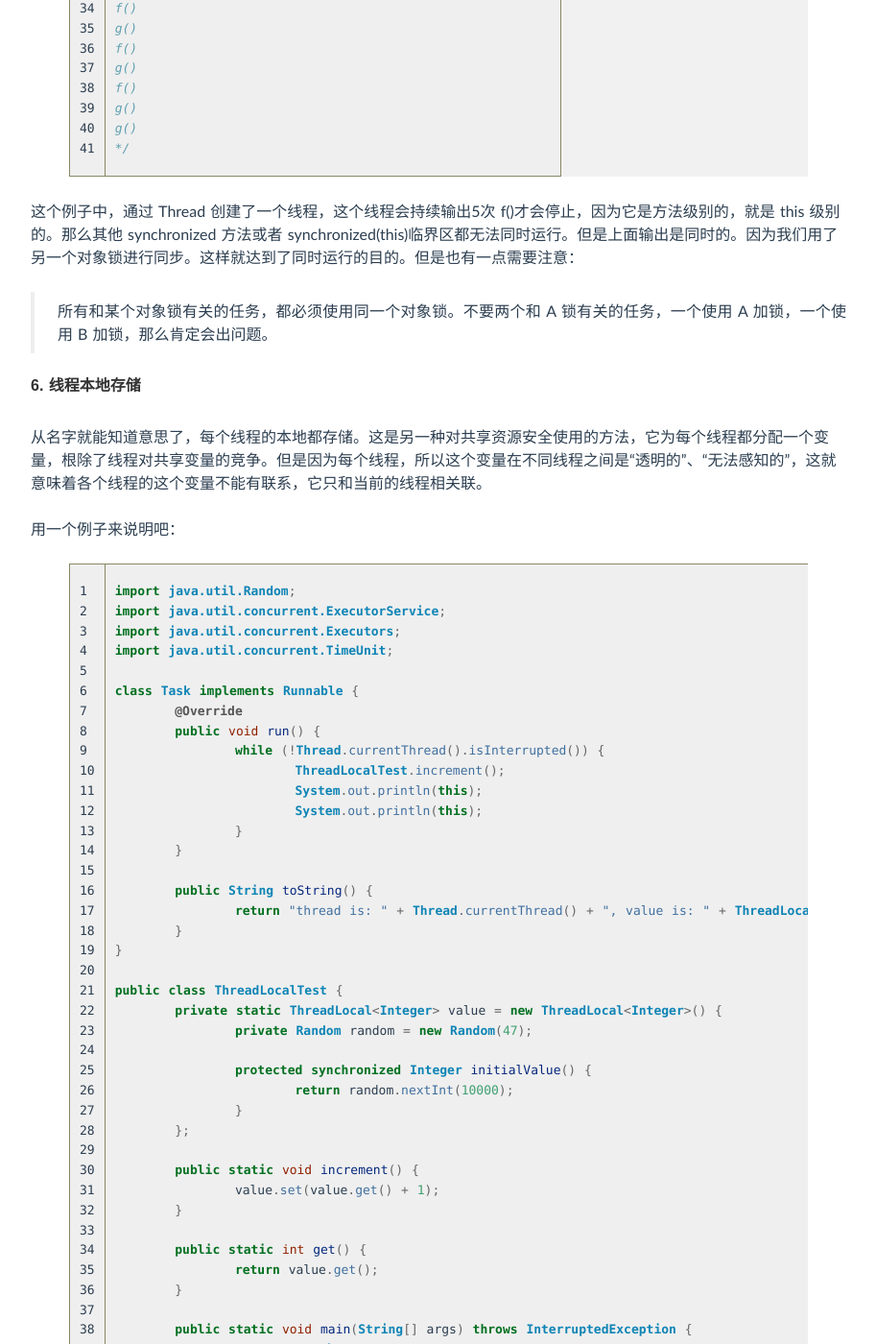
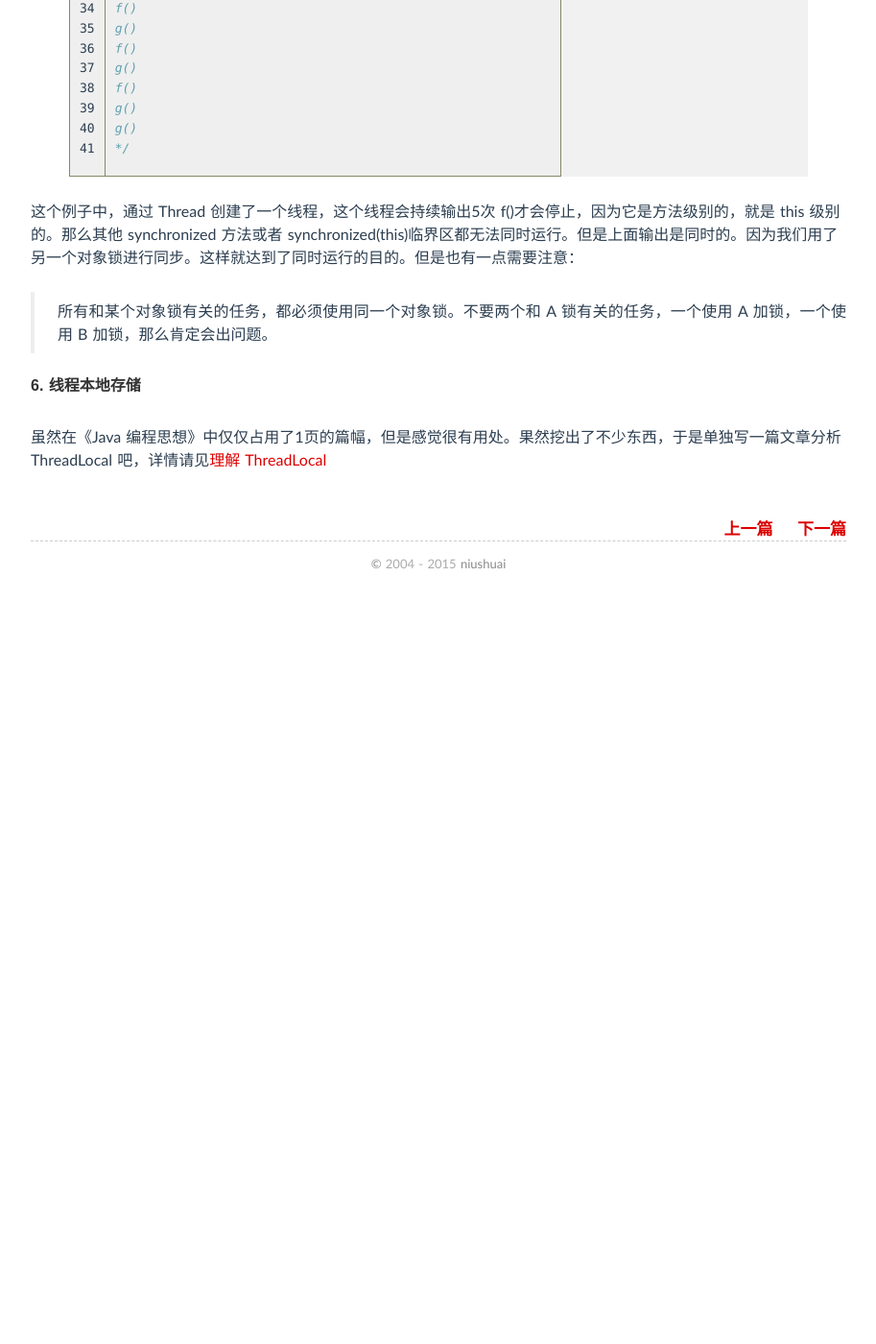
Before and after one commit to niushuai/blog, a Jekyll site: the page built from _posts/2015-01-18-thinking_int_java_chapter21-part2.md, in a window 1280 px wide and 1400 px high, scrolled down 12903 px. Shown: the whole window at 96% size, without its empty margins (183-1096 px from the left). Built offline with Jekyll 4.4.1, drawn with Linux system fonts in a browser that asks for light colours; Markdown is read by kramdown in place of the engine named in the settings; comment, search, counter and statistics services are not loaded; after the commit the page ends 13533 px from its top, so only the background shows below that; some of the changed lines change nothing that is shown; some of the changed text lies outside the part shown.

Commit message:
threadlocal

```diff
--- a/_posts/2015-01-18-thinking_int_java_chapter21-part2.md
+++ b/_posts/2015-01-18-thinking_int_java_chapter21-part2.md
@@ -561,65 +561,4 @@
 
 ####6. 线程本地存储
 
-从名字就能知道意思了，每个线程的本地都存储。这是另一种对共享资源安全使用的方法，它为每个线程都分配一个变量，根除了线程对共享变量的竞争。但是因为每个线程，所以这个变量在不同线程之间是“透明的”、“无法感知的”，这就意味着各个线程的这个变量不能有联系，它只和当前的线程相关联。
-
-用一个例子来说明吧：
-
-{% highlight java linenos %}
-import java.util.Random;
-import java.util.concurrent.ExecutorService;
-import java.util.concurrent.Executors;
-import java.util.concurrent.TimeUnit;
-
-class Task implements Runnable {
-	@Override
-	public void run() {
-		while (!Thread.currentThread().isInterrupted()) {
-			ThreadLocalTest.increment();
-			System.out.println(this);
-			System.out.println(this);
-		}
-	}
-
-	public String toString() {
-		return "thread is: " + Thread.currentThread() + ", value is: " + ThreadLocalTest.get();
-	}
-}
-
-public class ThreadLocalTest {
-	private static ThreadLocal<Integer> value = new ThreadLocal<Integer>() {
-		private Random random = new Random(47);
-
-		protected synchronized Integer initialValue() {
-			return random.nextInt(10000);
-		}
-	};
-
-	public static void increment() {
-		value.set(value.get() + 1);
-	}
-
-	public static int get() {
-		return value.get();
-	}
-
-	public static void main(String[] args) throws InterruptedException {
-		ExecutorService exec = Executors.newCachedThreadPool();
-		for (int i = 0; i < 3; i++) {
-			exec.execute(new Task());
-		}
-		TimeUnit.SECONDS.sleep(3);
-		exec.shutdownNow();
-	}
-}
-{% endhighlight java %}
-
-输出我就不贴了，运行一下就会发现。每个线程都会维护一个 value，而且相互不会影响。
-
-但是仔细观察这个程序也许会发现一个问题：
-
-> 为什么 ThreadLocal 是 static 的？既然是跟线程有关的，那么为啥要声明为静态变量？静态的意思是所有对象公用一个，而 ThreadLocal 刚刚才说是线程本地，每个线程各自都有单独的一份。这是为什么呢?
-
-首先看文档，然后去 stackoverflow 搜索。经过这些步骤，我个人试着总结一下：
-
-> 因为 ThreadLocal 是线程本地存储的，所以线程之间不会相互影响。那么最适合的情况就是 web request，每个 request 都有一个 userid，多线程的情况下，每个线程独占一个 userid，且线程间不可见。那么，为啥又是 static 的呢？这个也容易，反证法来说。如果没有 static，那么就是对象级别的，多线程情况下所有实例共享，所以还得加锁。而使用 static 之后，所有变量都使用的是
+虽然在《Java 编程思想》中仅仅占用了1页的篇幅，但是感觉很有用处。果然挖出了不少东西，于是单独写一篇文章分析 ThreadLocal 吧，详情请见[理解 ThreadLocal](../threadlocal)
--- /dev/null
+++ b/_posts/2015-01-28-threadlocal.md
@@ -0,0 +1,207 @@
+---
+layout: post
+title: 理解 ThreadLocal
+categories: Java
+tags: Java编程思想
+---
+
+###前言
+
+看到《Java 编程思想》的21.3小节，只用了一个小节介绍 ThreadLocal 的使用，但是不是很懂，于是找了点资料学习一下，下面是这篇文章的主线：
+
+1. 什么是 ThreadLocal，为什么要提出这个概念？——共享资源的访问问题
+	* synchronized——串行访问
+	* volatile——主内存刷新，不存在线程副本
+	* ThreadLocal——线程空间内的全局变量
+2. 文档 & 源码分析
+3. 探究一下为什么这么设计？
+4. 实际中如何正确使用？
+5. 有什么缺点？有危险吗？
+
+下面就来分析分析吧，gogogo~~
+
+####一、什么是 ThreadLocal，为什么要提出这个概念？
+
+多线程问题最让人抓狂的就是对共享资源的并发访问。目前为止，我见到的对共享资源的使用方法有：
+
+* synchronized——串行访问
+* volatile——主内存刷新，不存在线程副本
+* ThreadLocal——线程空间内的全局变量
+
+synchronized 很简单，就是每个对象访问共享资源时，会检查对象头中的锁状态，然后进行串行访问共享资源；volatile 也很简单，它在使用中保证对变量的访问均在主内存进行，不存在对象副本，所以每个线程要使用的时候，都必须强制从主内存刷新，但是如果操作不具有原子性，也会导致共享资源的污染，所以 volatile 的使用场景要非常小心，在《深入理解 Java 虚拟机》中有详细的分析，这里就不细谈了；然后 ThreadLocal，其实 ThreadLocal 跟共享资源没关系，因为都是线程内部的，所以根本不存在共享这一说法，那它是干嘛的？下面会详细说明。
+
+####二、文档 & 源码分析
+
+`public class ThreadLocal<T> extends Object`
+
+> This class provides thread-local variables. These variables differ from their normal counterparts in that each thread that accesses one (via its get or set method) has its own, independently initialized copy of the variable. **ThreadLocal instances are typically private static fields in classes that wish to associate state with a thread (e.g., a user ID or Transaction ID)【注：一般为 private static 修饰，比如一个 userid 或者事务 id】**.
+>
+> Each thread holds an implicit reference to its copy of a thread-local variable as long as the thread is alive and the ThreadLocal instance is accessible; after a thread goes away, all of its copies of thread-local instances are subject to garbage collection (unless other references to these copies exist).
+
+文档说的很简单，其实源码也很简单的，核心部分就是 ThreadLocalMap。然后对这个 Map 的 init，get，set 操作。我们抓住关键部分看一下：
+
+首先是 set()方法：
+
+{% highlight java linenos %}
+    //set 方法
+    public void set(T value) {
+        Thread t = Thread.currentThread();
+        ThreadLocalMap map = getMap(t);
+        if (map != null)
+            map.set(this, value);
+        else
+            createMap(t, value);
+    }
+
+    void createMap(Thread t, T firstValue) {
+        t.threadLocals = new ThreadLocalMap(this, firstValue);
+    }
+
+    ThreadLocalMap getMap(Thread t) {
+        return t.threadLocals;
+    }
+
+    void createMap(Thread t, T firstValue) {
+        t.threadLocals = new ThreadLocalMap(this, firstValue);
+    }
+{% endhighlight java %}
+
+在这个方法内部我们看到，首先通过 getMap(Thread t)方法获取和当前线程相关的 ThreadLocalMap，然后将变量的值设置到 ThreadLocalMap 对象中，当然如果获取到的ThreadLocalMap对象为空，就通过createMap方法创建。而 getMap()也很简单，就是获取和设置 Thread 类中的 threadLocals 变量，而这个变量的类型就是 ThreadLocalMap，这样进一步验证了上文中的观点：每个线程都有自己独立的 ThreadLocalMap 对象。
+
+打开java.lang.Thread类的源代码，我们能得到更直观的证明：
+
+{% highlight java linenos %}
+    /* ThreadLocal values pertaining to this thread. This map is maintained
+     * by the ThreadLocal class. */
+    ThreadLocal.ThreadLocalMap threadLocals = null;
+{% endhighlight java %}
+
+然后再看一下ThreadLocal类中的get()方法：
+
+{% highlight java linenos %}
+    //get 方法
+	public T get() {
+        Thread t = Thread.currentThread(); //原来 Thread 中有 ThreadLocalMap 属性
+        ThreadLocalMap map = getMap(t);
+        if (map != null) {
+            ThreadLocalMap.Entry e = map.getEntry(this);
+            if (e != null) {
+                @SuppressWarnings("unchecked")
+                T result = (T)e.value;
+                return result;
+            }
+        }
+        return setInitialValue();
+    }
+
+    private T setInitialValue() {
+        T value = initialValue();
+        Thread t = Thread.currentThread();
+        ThreadLocalMap map = getMap(t);
+        if (map != null)
+            map.set(this, value);
+        else
+            createMap(t, value);
+        return value;
+    }
+{% endhighlight java %}
+
+这两个方法的代码告诉我们，在获取和当前线程绑定的值时，ThreadLocalMap 对象是以 this 指向的 ThreadLocal 对象为键进行查找的，这当然和前面set()方法的代码是呼应的。
+
+####三、探究一下为什么这么设计？
+
+ThreadLocal ，从名字就可以翻译为线程的本地存储。这是一种对共享资源安全使用的方法，但是和 synchronized 有区别，它为每个线程都分配一个变量的内存空间，根除了线程对共享变量的竞争。但是因为每个线程，所以这个变量在不同线程之间是“透明的”、“无法感知的”，这就意味着各个线程的这个变量不能有联系，它只和当前的线程相关联。
+
+用一个例子来说明吧：
+
+{% highlight java linenos %}
+import java.util.Random;
+import java.util.concurrent.ExecutorService;
+import java.util.concurrent.Executors;
+import java.util.concurrent.TimeUnit;
+
+class Task implements Runnable {
+	@Override
+	public void run() {
+		while (!Thread.currentThread().isInterrupted()) {
+			ThreadLocalTest.increment();
+			System.out.println(this);
+		}
+	}
+
+	public String toString() {
+		return "thread is: " + Thread.currentThread() + ", value is: " + ThreadLocalTest.get();
+	}
+}
+
+public class ThreadLocalTest {
+	private static ThreadLocal<Integer> value = new ThreadLocal<Integer>() {
+		private Random random = new Random(47);
+
+		protected synchronized Integer initialValue() {
+			return random.nextInt(10000);
+		}
+	};
+
+	public static void increment() {
+		value.set(value.get() + 1);
+	}
+
+	public static int get() {
+		return value.get();
+	}
+
+	public static void main(String[] args) throws InterruptedException {
+		ExecutorService exec = Executors.newCachedThreadPool();
+		for (int i = 0; i < 3; i++) {
+			exec.execute(new Task());
+		}
+		TimeUnit.SECONDS.sleep(3);
+		exec.shutdownNow();
+	}
+}
+{% endhighlight java %}
+
+输出我就不贴了，运行一下就会发现。每个线程都会维护一个 value，而且相互不会影响。
+
+但是仔细观察这个程序也许会发现一个问题：
+
+> 为什么 ThreadLocal 是 static 的？既然是跟线程有关的，那么为啥要声明为静态变量？静态的意思是所有对象公用一个，而 ThreadLocal 刚刚才说是线程本地，每个线程各自都有单独的一份。这是为什么呢?
+
+首先自然是文档，然后源码，然后去 stackoverflow 搜索，比如[Why should Java ThreadLocal variables be static](http://stackoverflow.com/questions/2784009/why-should-java-threadlocal-variables-be-static)。我个人试着总结一下吧。
+
+> 首先，TLS 的概念来源于 C 语言，详细的可以参考这篇文章——[漫谈兼容内核](http://www.longene.org/techdoc/0328131001224576926.html)。其实多线程的提出，最需要解决的是可视性问题，也就是前面提到的对共享资源的正确使用。对于有些共享资源，我希望所有线程可见，于是我在进程级别声明即可（也就是常见的全局变量），这样所有线程都可以任意访问，这时为了防止污染，就需要加锁进行串行访问；对于有些资源，我仅仅希望在本线程可见，不能让其他线程污染，这样很容易想到在线程内部声明局部变量，但是这么做有个头疼的问题是局部变量有作用域，如果我的线程需要横跨多个函数，那么我需要一层一层传递。举个极端的例子，如果有个线程 A 吧，A 启动时会调用 a()，然后 a()中调b(),b()中调 c(),……共有100层方法调用，且只有第1层和第100层用到了一个想在线程内部使用的局部变量，那么我就需要在100层函数的每一层都传递这个变量。这样做显然是下下之选，因为不仅容易出错，而且维护起来也非常容易让人困惑（我靠，这个函数传入的这个参数压根没用到，估计谁忘了吧，好，我来删了。然后……）。为了解决这种问题 TLS 应运而生。本质来说，TLS 可以理解为线程上下文变量。举个最简单的例子，假设我的程序会连续启动10个线程去读取10个文件的内容，线程代码是完全一样的。那么，我就可以使用 TLS 来记录线程上下文中的文件句柄（我在一个数组中定义了10个文件的句柄，然后用循环让一个线程领取一个句柄）。此时，我使用一致的文件操作代码，却能保证不管在任何线程中操作的文件句柄都是和该线程唯一绑定且其他线程不可见的。
+
+
+简单来说，TLS 的作用可以归纳为两点：
+
+* 存储线程上下文相关的信息，使得在一致的代码中，自动访问差异性的线程绑定的上下文相关信息(多态，有木有！)
+* 解决了在全局（线程内部）使用“局部变量”的参数传递问题（其实也是得益于第一条）
+
+其实基于 C 语言，TLS 还可以理解的更简单：
+
+1. 全局对象——全局变量的作用域和生命周期都是全局的，这里的全局是指进程级别。也就是说，如果你将其设置为全局变量，就意味着你希望在多线程环境中仍然能并发访问。但有时候不希望多线程同时访问，因为可能会造成变量污染，于是引入了线程互斥访问，互斥的作用就是保证多线程串行访问共享资源。
+2. 局部变量——如果设计的时候希望将某个变量设计为线程级别的，那典型做法是将其设计为函数的局部变量。可是，我如果又希望在线程执行时，这个线程用到的任意函数里面都可以访问到它。为了满足这个需求，又可能会想到用全局变量，但是，它又会使得这种访问域上升到进程级别。其实，我只是想在线程局部环境中，全局访问该变量而已。此时 TLS 应运而生，做到了这种**在线程局部环境（或者称呼为线程执行环境，线程上下文）下可以全局访问该变量的效果**。
+
+
+####四、实际中如何正确使用？
+
+在一个支持单进程，多线程的轻量级移动平台中，假设我实现了一个 APP Framework，每一个 APP 都单独运行在一个独立的线程中，APP 运行时关联了很多信息，比如打开的文件、引用的组件、启动的 Timer 等。我希望框架能实现自动垃圾回收，就是当应用退出时，即使该 APP 没有主动释放打开的文件句柄，没有主动 cancel Timer，没有主动释放组件的引用，框架也可以自动完成这些收尾工作，否则，必定会造成内存耗尽（内存泄露）。
+
+假设 APP 退出时调用了框架的 ExitApp API，该 API 允许 APP 调用后关闭自己，也允许关闭别的 APP。 那么，假设该 API 触发了 APP 的退出，最终调用到框架的 App_CleanUp() 函数，那么 App_CleanUp() 函数除了完成 APP 本身实例的释放外，肯定也要将那些文件句柄啊、Timer 啊、组件等资源释放掉。怎么来做呢？如果理解了上面的 ThreadLocal 的概念， 很明显这里可以使用 TLS。具体方法如下：
+
+1. 在 Framework 的 API 中，当 APP 的线程启动时，new 一个 AppContext 的对象，然后将对象的指针以 TLS 的方式存储起来。而这个 AppContext 内部包含了文件句柄，timer引用，组件引用等等。
+2. 后续任何框架的文件操作/Timer操作/组件使用，都可以取当前线程的 TLS，然后拿出 AppContext，将更新的文件句柄、Timer、组件使用等更新在 AppContext 对象内部。
+3. 应用退出时获取 TLS，拿到 AppContext，取出 AppContext 中的文件句柄，组件引用，Timer引用等完成清理工作。
+
+####五、有什么缺点？有危险吗？
+
+听说有内存泄露，但是感觉不会。因为 ThreadLocal 是和 Thread 绑定的，线程死亡的时候，作为线程的属性，是肯定会被清理的啊。怎么会造成内存泄露呢？（因为 ThreadLocal 是线程内部的嘛）看了一些资料是这样说的：
+
+* [ThreadLocal & Memory Leak](http://stackoverflow.com/questions/17968803/threadlocal-memory-leak)
+* [反驳:Threadlocal存在内存泄露](http://my.oschina.net/xpbug/blog/113444)
+* [ThreadLocal内存泄露分析](http://liuinsect.iteye.com/blog/1827012)
+
+有的说有泄露，有的说没泄露。。。。嗯，其实没有仔细看。等我仔细研究过再来总结。
+
+---------------------先挖个坑--------------------
```
Also changed, not shown: image/baidu.jpg (deleted), image/sina.jpg (deleted).
